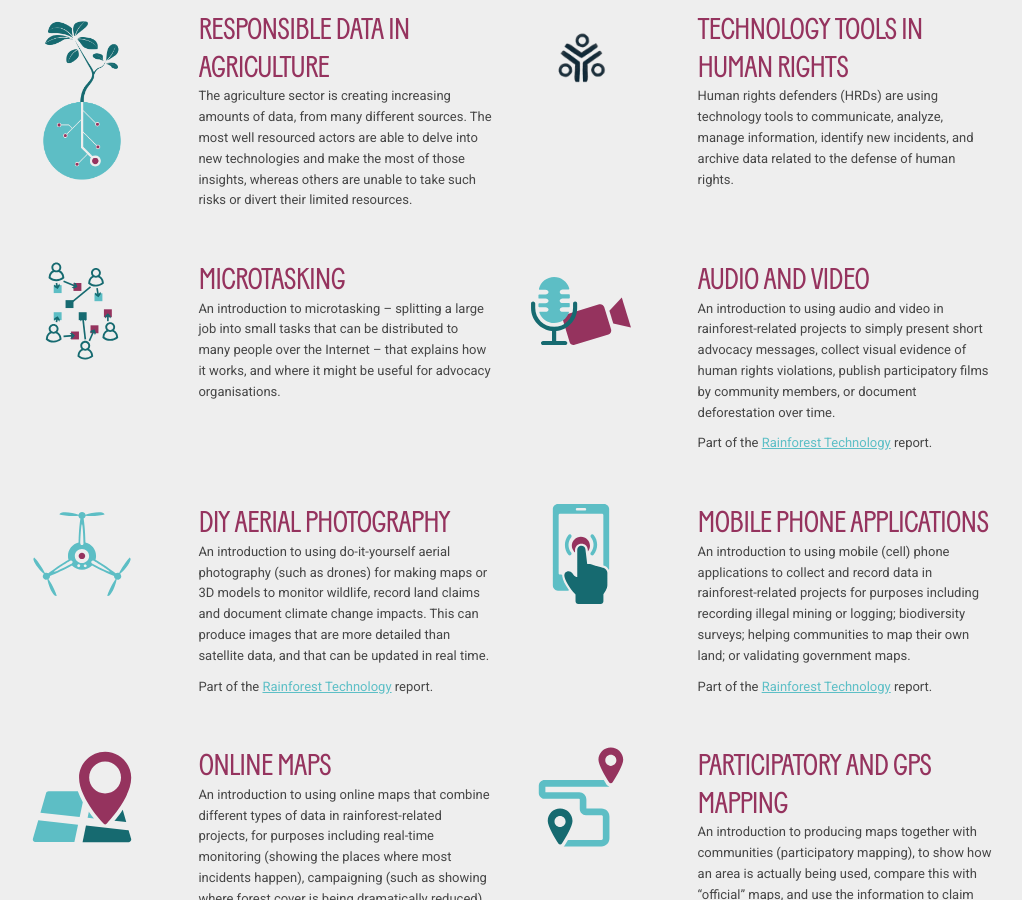
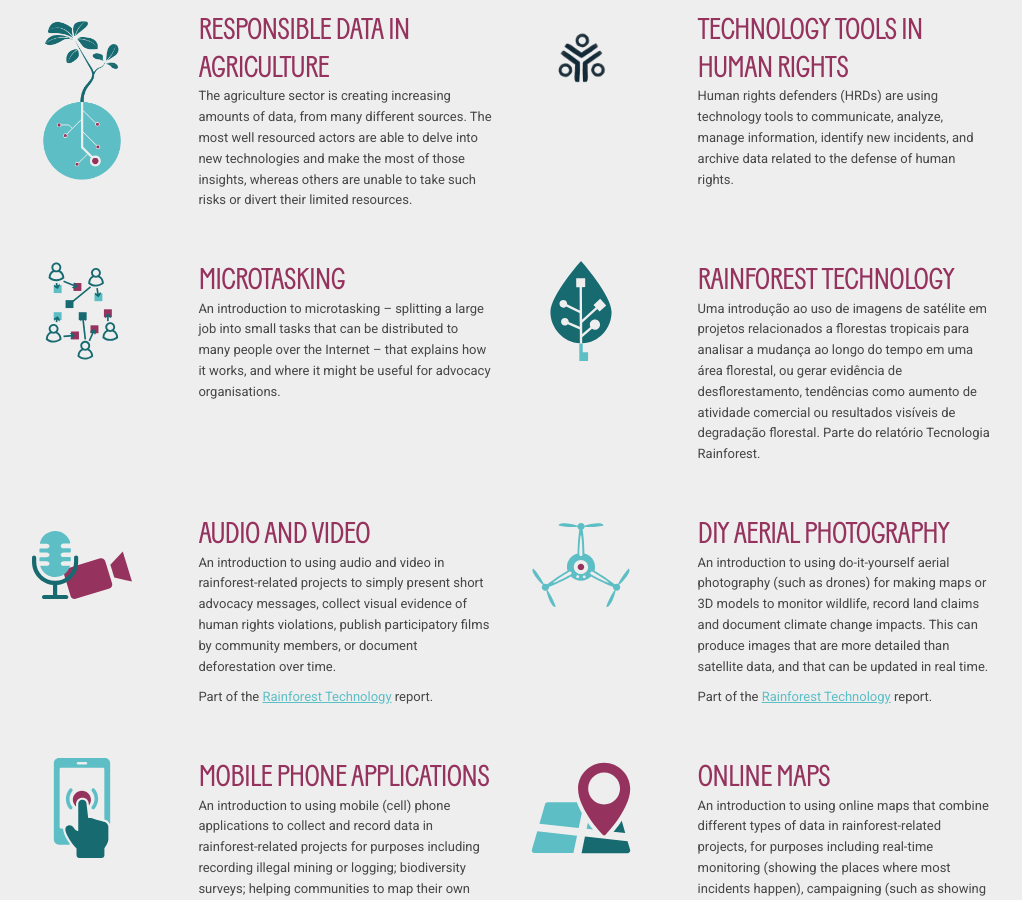
Before and after one commit to the-engine-room/library, a Jekyll site: the page built from index.html, in a window 1280 px wide and 900 px high, scrolled down 305 px. Shown: the whole window, without its empty margins (128-1150 px from the left). Built offline with Jekyll 4.4.1, drawn with Linux system fonts in a browser that asks for light colours; nearby versions of some CDN libraries; comment, search, counter and statistics services are not loaded.

```diff
--- a/_books/portuguese/rainforest-tech-mobile-phones.md
+++ b/_books/portuguese/rainforest-tech-mobile-phones.md
@@ -1,6 +1,25 @@
-Esta introdução faz parte de uma *[Cartilha de uso da tecnologia para monitoramento e compartilhamento de informações sobre questões das florestas tropicais, direitos territoriais e dos indígena*s](https://library.theengineroom.org/rainforest-tech). Foi criada como um ponto de partida para organizações e ativistas interessados em utilizar tecnologia para realizar melhor seu trabalho de proteção, e resultou de uma parceria entre a *[Fundação Rainforest da Norueg*a](http://www.regnskog.no/en/)* *e *[The Engine Roo*m](https://theengineroom.org/).
+---
+layout: rainforest
+title: Rainforest Technology
+description: Uma introdução ao uso de imagens de satélite em projetos relacionados a florestas tropicais para analisar a mudança ao longo do tempo em uma área florestal, ou gerar evidência de desflorestamento, tendências como aumento de atividade comercial ou resultados visíveis de degradação florestal. Parte do relatório Tecnologia Rainforest.
+image: /media/index/rainforest.svg
+funder_name: Rainforest Foundation Norway
+funder_logo: /images/logos/rfn.svg
+funder_link: http://regnskog.no/en
+published: true
+navigation:
+  - Introdução
+  - Como pode ajudar?
+  - Ferramentas
+  - Custo
+  - Riscos e desafios
+  - Sobre a página
 
-*[Baixe a cartilha completa (1.6MB pdf)*.](http://d5i6is0eze552.cloudfront.net/documents/Publikasjoner/Andre-rapporter/Rainforest-tech-primer.pdf?mtime=20160704134642)* ou leia abaixo online.*
+---
+
+Esta introdução faz parte de uma *[Cartilha de uso da tecnologia para monitoramento e compartilhamento de informações sobre questões das florestas tropicais, direitos territoriais e dos indígenas]* (https://library.theengineroom.org/rainforest-tech). Foi criada como um ponto de partida para organizações e ativistas interessados em utilizar tecnologia para realizar melhor seu trabalho de proteção, e resultou de uma parceria entre a [Fundação Rainforest da Noruega](http://www.regnskog.no/en/) e [The Engine Room](https://theengineroom.org/).
+
+*[Baixe a cartilha completa (1.6MB pdf)](http://d5i6is0eze552.cloudfront.net/documents/Publikasjoner/Andre-rapporter/Rainforest-tech-primer.pdf?mtime=20160704134642) ou leia abaixo online.*
 
 ## **Aplicativos para celular**
 
@@ -37,7 +56,7 @@ Há diversos aplicativos à sua escolha: o aplicativo certo para você dependent
 
 **O quanto o aplicativo é complexo?** Quanto mais recursos você quiser, mais treinamento e assistência na solução de problemas vai precisar. Está incluída assistência em serviços como ArcGIS, mas custa caro. Soluções Open source como o Kit Open Data, por outro lado, força você a resolver os problemas (o que toma tempo do pessoal) ou a chamar especialistas de fora (o que normalmente custa dinheiro).
 
-**Qual o volume de dados que deseja coletar? **Quanto mais dados você captura, mais você gasta no banco de dados que contém as informações, em back-up offline de dados ou tarifas de mensagens SMS.
+**Qual o volume de dados que deseja coletar?** Quanto mais dados você captura, mais você gasta no banco de dados que contém as informações, em back-up offline de dados ou tarifas de mensagens SMS.
 
 Para lhe dar uma ideia das opções disponíveis, aqui estão dois exemplos diferentes de custos:
 
@@ -74,10 +93,3 @@ As informações reunidas pelos indígenas foram usadas para criar mapas que des
 Um desses mapas de invasão foi apresentado ao ex-Ministro do Meio Ambiente do país, desencadeando uma ação de diversos setores do governo federal contra invasões.</td>
   </tr>
 </table>
-
-
-<table>
-  <tr>
-    <td></td>
-  </tr>
-</table>
```
Also changed, not shown: other parts of _books/portuguese/rainforest-tech-mobile-phones.md (+2 -2 lines).
